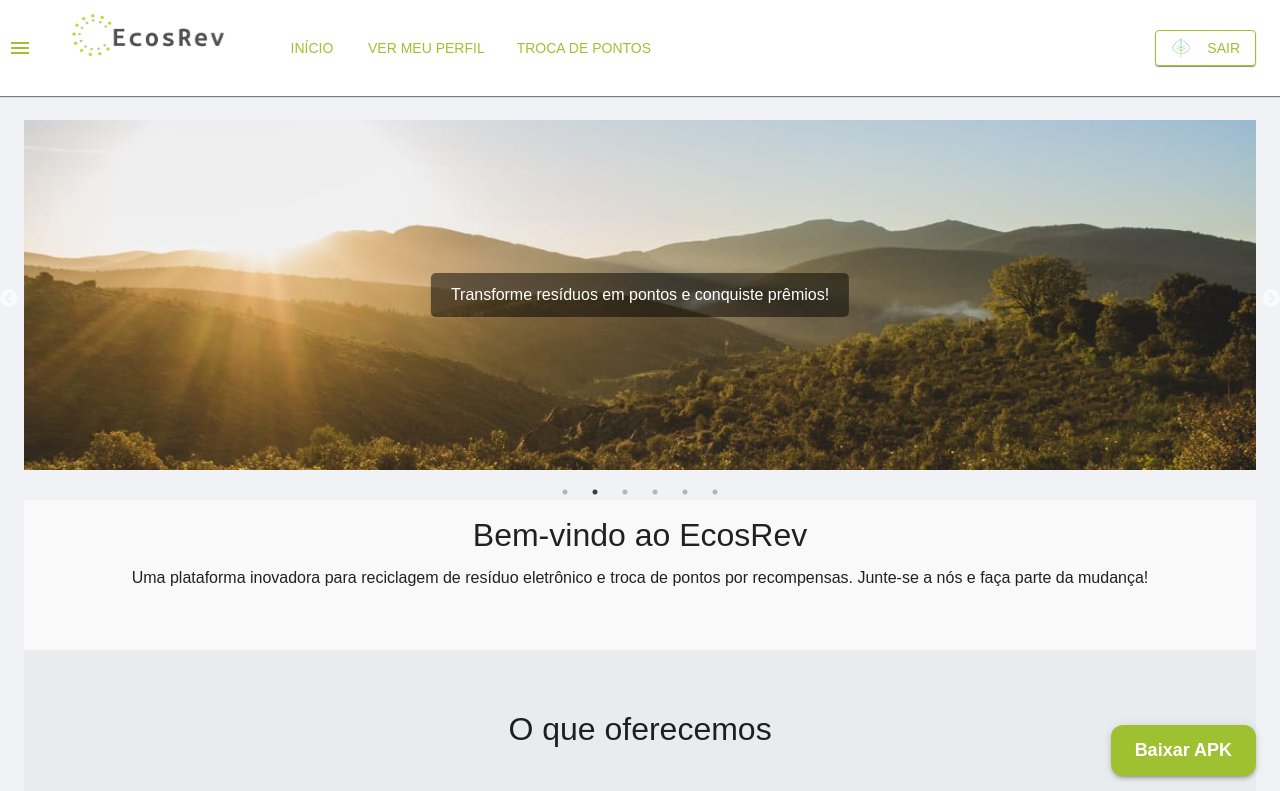
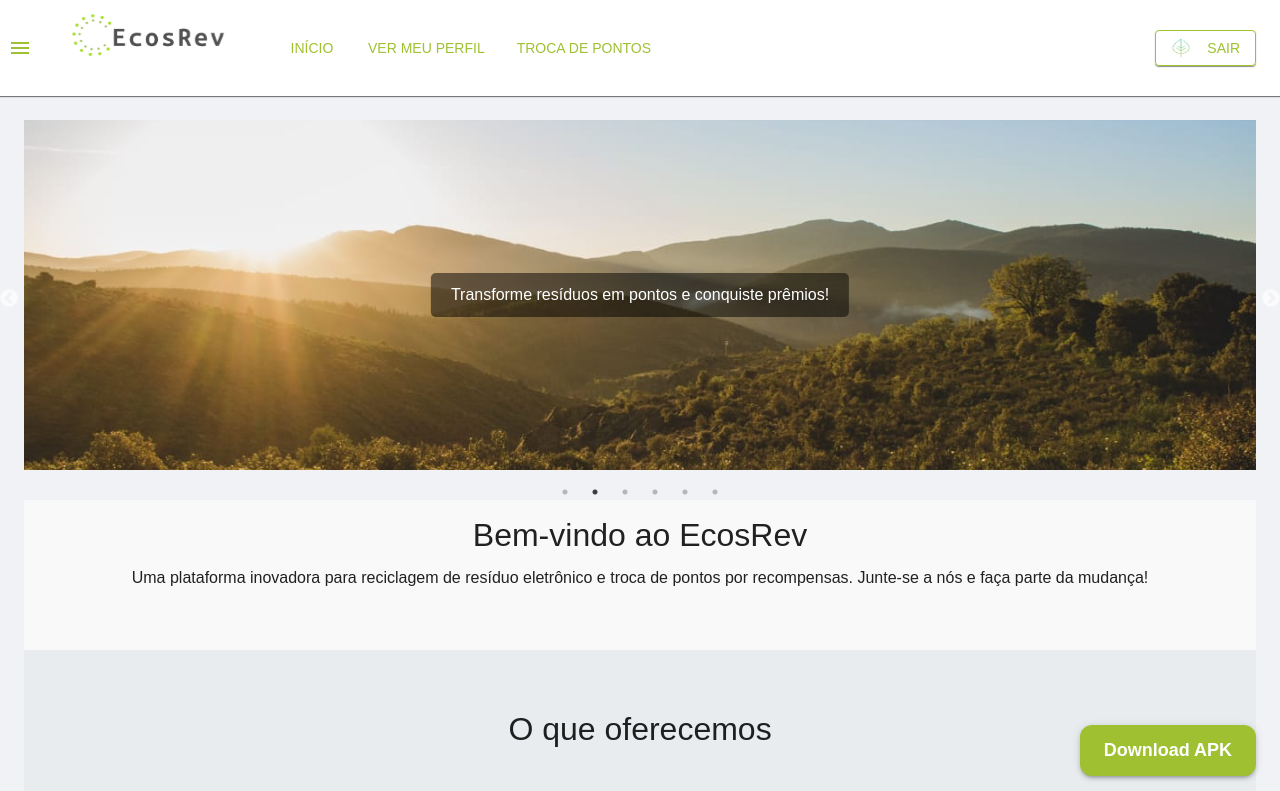
Before and after one commit to JoaoLucasMdO/FrontEcosRev5s, a Next.js app: page /home in a window 1280 px wide. Shown: the top 791 px of the page. Built offline with nearby package versions, Linux system fonts and the light colour scheme.

Commit message:
fix - att

```diff
--- a/src/app/home/page.tsx
+++ b/src/app/home/page.tsx
@@ -209,7 +209,7 @@ function DownloadApkButton() {
           },
         }}
       >
-        <span>Baixar APK</span>
+        <span>Download APK</span>
       </Box>
     </a>
   );
```
